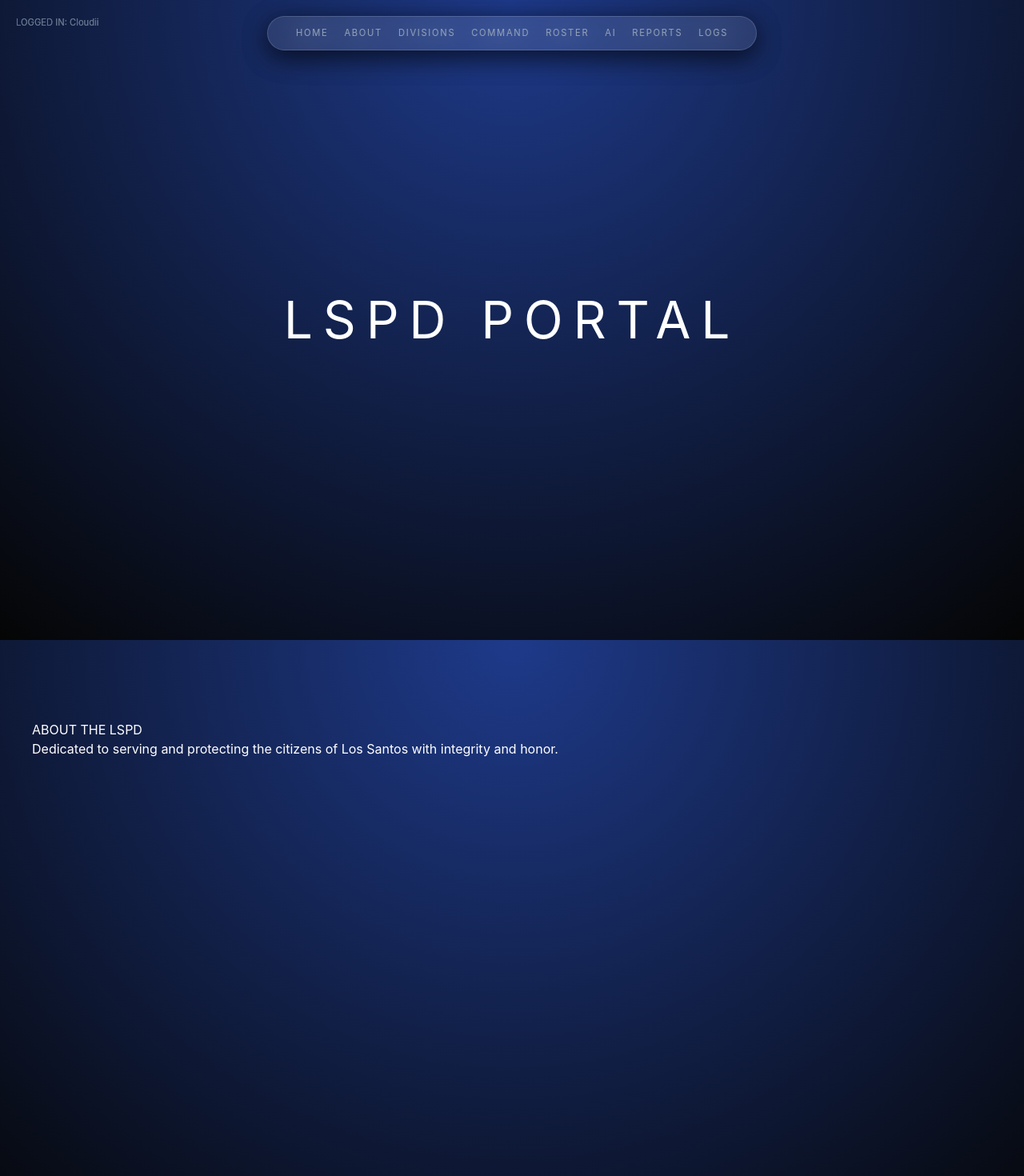
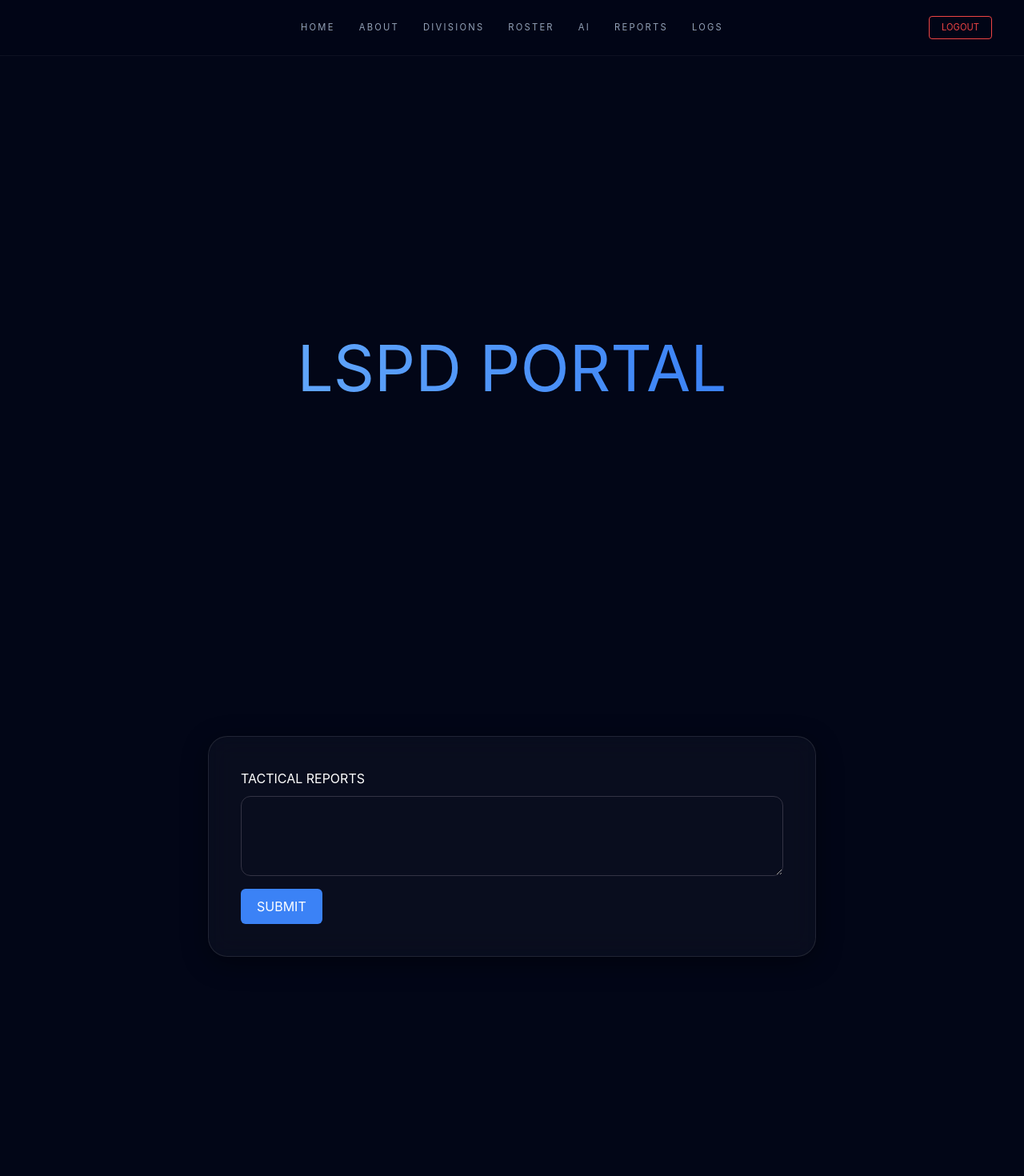
Before and after one commit to morkelchristan-cpu/zhpd-website, a Next.js app: page / in a window 1280 px wide. Shown: the top 1470 px of the page at 80% size. After the commit the page ends 1296 px from the top, so only its background shows below. Built offline with nearby package versions, Linux system fonts and the light colour scheme.

Commit message:
Updated.

```diff
--- a/app/ai/page.tsx
+++ b/app/ai/page.tsx
@@ -1,32 +1,11 @@
 'use client';
-import { useState } from 'react';
-
-export default function AiSection() {
-  const [msg, setMsg] = useState('');
-  const [chat, setChat] = useState<{user: string, ai: string}[]>([]);
-
-  const handleSend = () => {
-    // In a real app, hit your AI API route here
-    setChat([...chat, { user: msg, ai: "Tactical analysis complete. How can I assist further?" }]);
-    setMsg('');
-  };
-
+export default function AiPage() {
   return (
-    <div className="glass-effect" style={{ padding: '40px', width: '100%' }}>
-      <div style={{ height: '300px', overflowY: 'auto', marginBottom: '20px' }}>
-        {chat.map((item, i) => (
-          <div key={i} style={{ marginBottom: '10px' }}>
-            <p><strong>You:</strong> {item.user}</p>
-            <p style={{ color: '#2563eb' }}><strong>AI:</strong> {item.ai}</p>
-          </div>
-        ))}
+    <main style={{ padding: '150px 20px', maxWidth: '800px', margin: 'auto' }}>
+      <div className="glass-card">
+        <h1 className="gradient-text">TACTICAL AI</h1>
+        <div style={{ height: '300px', background: 'rgba(0,0,0,0.2)', borderRadius: '12px', marginTop: '20px' }} />
       </div>
-      <input
-        value={msg} onChange={(e) => setMsg(e.target.value)}
-        placeholder="Enter command query..."
-        style={{ width: '80%', padding: '10px', background: 'transparent', border: '1px solid #334', color: '#fff' }}
-      />
-      <button onClick={handleSend} style={{ marginLeft: '10px', padding: '10px 20px' }}>SEND</button>
-    </div>
+    </main>
   );
 }
--- a/app/globals.css
+++ b/app/globals.css
@@ -67,3 +67,34 @@ body { background: #020617; color: white; margin: 0; }
   border: 1px solid rgba(255, 255, 255, 0.1);
   border-radius: 20px;
 }
+
+@import url('https://fonts.googleapis.com/css2?family=Inter:wght@300;400;600;800&display=swap');
+
+html { scroll-behavior: smooth; }
+body {
+  margin: 0;
+  background-color: #020617;
+  color: #f1f5f9;
+  font-family: 'Inter', sans-serif;
+}
+
+.glass-card {
+  background: rgba(255, 255, 255, 0.03);
+  backdrop-filter: blur(15px);
+  border: 1px solid rgba(255, 255, 255, 0.1);
+  border-radius: 24px;
+  padding: 40px;
+  box-shadow: 0 8px 32px rgba(0, 0, 0, 0.4);
+}
+
+.gradient-text {
+  background: linear-gradient(to right, #60a5fa, #3b82f6);
+  -webkit-background-clip: text;
+  -webkit-text-fill-color: transparent;
+}
+
+@import url('https://fonts.googleapis.com/css2?family=Inter:wght@300;400;600&display=swap');
+html { scroll-behavior: smooth; }
+body { margin: 0; background-color: #020617; color: white; font-family: 'Inter', sans-serif; }
+.glass-card { background: rgba(255, 255, 255, 0.03); backdrop-filter: blur(15px); border: 1px solid rgba(255, 255, 255, 0.1); border-radius: 24px; padding: 40px; }
+.gradient-text { background: linear-gradient(to right, #60a5fa, #3b82f6); -webkit-background-clip: text; -webkit-text-fill-color: transparent; }
--- a/app/layout.tsx
+++ b/app/layout.tsx
@@ -4,11 +4,9 @@ import Navbar from '@/src/components/Navbar';
 export default function RootLayout({ children }: { children: React.ReactNode }) {
   return (
     <html lang="en">
-      <body className="bg-gradient">
+      <body>
         <Navbar />
-        <div className="content-wrapper">
-          {children}
-        </div>
+        {children}
       </body>
     </html>
   );
--- a/app/page.tsx
+++ b/app/page.tsx
@@ -1,62 +1,17 @@
 'use client';
-import { useState } from 'react';
-import Navbar from '../src/components/Navbar';
-
 export default function HomePage() {
-  const [reportText, setReportText] = useState('');
-
   return (
-    <main>
-      <Navbar />
-
-      {/* 1. HERO SECTION */}
-      <section id="home" style={{ height: '100vh', display: 'flex', flexDirection: 'column', alignItems: 'center', justifyContent: 'center' }}>
-        <h1 style={{ fontSize: '4rem', letterSpacing: '0.2em', textTransform: 'uppercase' }}>LSPD Portal</h1>
+    <main style={{ paddingTop: '100px' }}>
+      <section id="home" style={{ height: '90vh', display: 'flex', flexDirection: 'column', alignItems: 'center', justifyContent: 'center' }}>
+        <h1 className="gradient-text" style={{ fontSize: '5rem', margin: 0 }}>LSPD PORTAL</h1>
       </section>
 
-      {/* 2. ABOUT MODULE */}
-      <section id="about" className="glass-panel" style={{ minHeight: '80vh', padding: '100px 40px' }}>
-        <h2>ABOUT THE LSPD</h2>
-        <p>Dedicated to serving and protecting the citizens of Los Santos with integrity and honor.</p>
-      </section>
-
-      {/* 3. DIVISION HIERARCHY */}
-      <section id="divisions" style={{ padding: '100px 40px' }}>
-        <h2>DIVISION HIERARCHY</h2>
-        <div style={{ display: 'grid', gridTemplateColumns: 'repeat(auto-fit, minmax(250px, 1fr))', gap: '20px' }}>
-          {['CID', 'S.W.A.T', 'Air One', 'HPU', 'HR', 'IA'].map(div => (
-            <div key={div} className="glass-panel" style={{ padding: '30px' }}><h3>{div}</h3></div>
-          ))}
+      <section id="reports" style={{ padding: '100px 20px', maxWidth: '800px', margin: 'auto' }}>
+        <div className="glass-card">
+          <h2>TACTICAL REPORTS</h2>
+          <textarea style={{ width: '100%', height: '100px', background: 'transparent', border: '1px solid #334', borderRadius: '12px', color: '#fff', marginTop: '10px' }} />
+          <button style={{ marginTop: '10px', padding: '10px 20px', background: '#3b82f6', border: 'none', borderRadius: '6px', color: '#fff' }}>SUBMIT</button>
         </div>
-      </section>
-
-      {/* 4. COMMAND STRUCTURE */}
-      <section id="command" className="glass-panel" style={{ minHeight: '80vh', padding: '100px 40px' }}>
-        <h2>COMMAND STRUCTURE</h2>
-        {/* Hierarchical tree layout goes here */}
-      </section>
-
-      {/* 5. ROSTER & DOCUMENTATION */}
-      <section id="roster" className="glass-panel" style={{ minHeight: '80vh', padding: '100px 40px' }}>
-        <h2>OFFICER ROSTER</h2>
-        {/* Table component goes here */}
-      </section>
-
-      {/* 6. REPORTING PORTAL */}
-      <section id="reports" className="glass-panel" style={{ minHeight: '80vh', padding: '100px 40px' }}>
-        <h2>TACTICAL REPORTS</h2>
-        <textarea
-          value={reportText}
-          onChange={(e) => setReportText(e.target.value)}
-          style={{ width: '100%', height: '150px', background: 'transparent', color: '#fff', border: '1px solid #334' }}
-        />
-        <button onClick={() => alert('Report Submitted')}>SUBMIT SECURE REPORT</button>
-      </section>
-
-      {/* 7. LOGS (Gated Access) */}
-      <section id="logs" className="glass-panel" style={{ minHeight: '80vh', padding: '100px 40px' }}>
-        <h2>COMMAND LOGS</h2>
-        <p>Access Gated: Command Personnel Only</p>
       </section>
     </main>
   );
--- a/src/components/Navbar.tsx
+++ b/src/components/Navbar.tsx
@@ -2,31 +2,29 @@
 import Link from 'next/link';
 
 export default function Navbar() {
-  const user = { discordName: 'Cloudii' }; // Replace with real auth state
-
   const links = [
-    { name: 'Home', path: '#home' },
-    { name: 'About', path: '#about' },
-    { name: 'Divisions', path: '#divisions' },
-    { name: 'Command', path: '#command' },
-    { name: 'Roster', path: '#roster' },
+    { name: 'Home', path: '/#home' },
+    { name: 'About', path: '/#about' },
+    { name: 'Divisions', path: '/#divisions' },
+    { name: 'Roster', path: '/#roster' },
     { name: 'AI', path: '/ai' },
-    { name: 'Reports', path: '#reports' },
-    { name: 'Logs', path: '#logs' }
+    { name: 'Reports', path: '/#reports' },
+    { name: 'Logs', path: '/logs' }
   ];
 
   return (
-    <>
-      <div style={{ position: 'fixed', top: '20px', left: '20px', color: '#64748b', fontSize: '0.7rem', zIndex: 1001 }}>
-        LOGGED IN: {user.discordName}
-      </div>
-      <nav className="glass-effect" style={{ position: 'fixed', top: '20px', left: '50%', transform: 'translateX(-50%)', padding: '12px 35px', display: 'flex', gap: '20px', zIndex: 1000, borderRadius: '50px', border: '1px solid rgba(255, 255, 255, 0.1)' }}>
+    <nav style={{ position: 'fixed', top: 0, width: '100%', padding: '20px 40px', display: 'flex', alignItems: 'center', justifyContent: 'space-between', background: 'rgba(2, 6, 23, 0.8)', backdropFilter: 'blur(12px)', borderBottom: '1px solid rgba(255, 255, 255, 0.05)', zIndex: 1000 }}>
+      <div style={{ flex: 1 }} /> {/* Spacer */}
+      <div style={{ display: 'flex', gap: '30px' }}>
         {links.map((link) => (
-          <Link key={link.name} href={link.path} style={{ textDecoration: 'none', color: '#94a3b8', fontSize: '0.70rem', textTransform: 'uppercase', letterSpacing: '0.15em', transition: '0.3s' }}>
+          <Link key={link.name} href={link.path} style={{ color: '#94a3b8', textDecoration: 'none', fontSize: '0.7rem', textTransform: 'uppercase', letterSpacing: '0.2em' }}>
             {link.name}
           </Link>
         ))}
-      </nav>
-    </>
+      </div>
+      <div style={{ flex: 1, display: 'flex', justifyContent: 'flex-end' }}>
+        <button onClick={() => window.location.href = '/login'} style={{ background: 'transparent', border: '1px solid #ef4444', color: '#ef4444', padding: '5px 15px', borderRadius: '4px', fontSize: '0.7rem', cursor: 'pointer', textTransform: 'uppercase' }}>Logout</button>
+      </div>
+    </nav>
   );
 }
```
